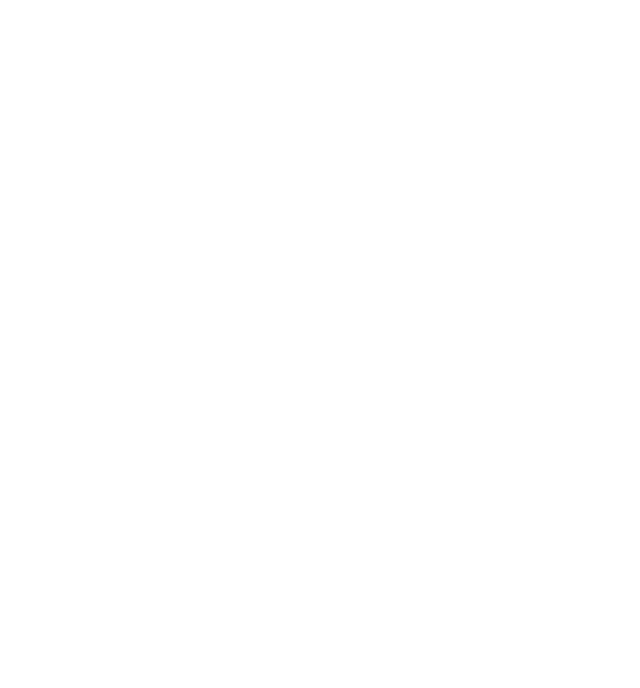
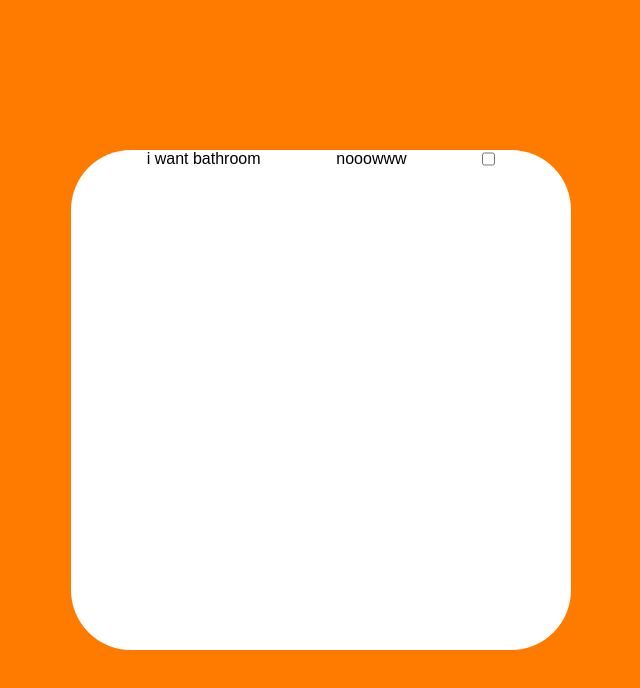
Before and after one commit to Sudidal/to-do-list, a website built with webpack: page src/index.html in a window 1280 px wide. Shown: the whole page, without its empty margins (319-959 px from the left). Built offline with nearby package versions, Linux system fonts and the light colour scheme.

Commit message:
create simple page with DOM and style

```diff
--- a/src/index.html
+++ b/src/index.html
@@ -6,6 +6,16 @@
     <title>To Doer</title>
 </head>
 <body>
-
+    <div class="content">
+        <div class="tasks-editor">
+            <div class="tasks-list">
+                <div class="item template-task">
+                    <p class="title">Pray</p>
+                    <p class="date">13/1/2024</p>
+                    <input type="checkbox">
+                </div>
+            </div>
+        </div>
+    </div>
 </body>
 </html>
--- a/src/index.js
+++ b/src/index.js
@@ -1,17 +1,22 @@
-let tasks = Array();
+import "./style.css"
+import { createTaskElement } from "./visual";
 
-function createTask(title, description, dueDate) {
+let tasks = Array(5);
+
+function createTask(title, description, dueDate, group) {
     let checked = false;
     const getTitle = () => title
     const getDescription = () => description
     const getDueDate = () => dueDate
+    const getGroup = () => group
     const isChecked = () => checked;
 
     const toggleCheck = () => checked = !checked;
 
     return { getTitle, getDescription, getDueDate,
-             isChecked, toggleCheck}
+             getGroup, isChecked, toggleCheck}
 }
 
 let work = createTask("i want bathroom", "it is nesseccary", "nooowww");
 tasks[0] = work;
+createTaskElement(work.getTitle(), work.getDueDate());
--- /dev/null
+++ b/src/style.css
@@ -0,0 +1,28 @@
+* {
+    margin: 0;
+    padding: 0;
+    box-sizing: border-box;
+    font-family: sans-serif;
+}
+
+.content {
+    height: 100vh;
+    display: flex;
+    align-items: center;
+    justify-content: center;
+    background-color: rgb(255, 123, 0);
+}
+
+.tasks-editor {
+    width: 500px;
+    aspect-ratio: 1 / 1;
+    background-color: white;
+    border-radius: 12%;
+}
+.tasks-list .item.template-task {
+    display: none;
+}
+.tasks-list .item {
+    display: flex;
+    justify-content: space-evenly;
+}
--- /dev/null
+++ b/src/visual.js
@@ -0,0 +1,12 @@
+const templateTask = document.querySelector(".template-task")
+const taskList = document.querySelector(".tasks-list")
+
+function createTaskElement(title, date) {
+    const element = templateTask.cloneNode(true);
+    element.classList.remove("template-task");
+    element.querySelector(".title").textContent = title;
+    element.querySelector(".date").textContent = date;
+    taskList.appendChild(element);
+}
+
+export {createTaskElement}
```
